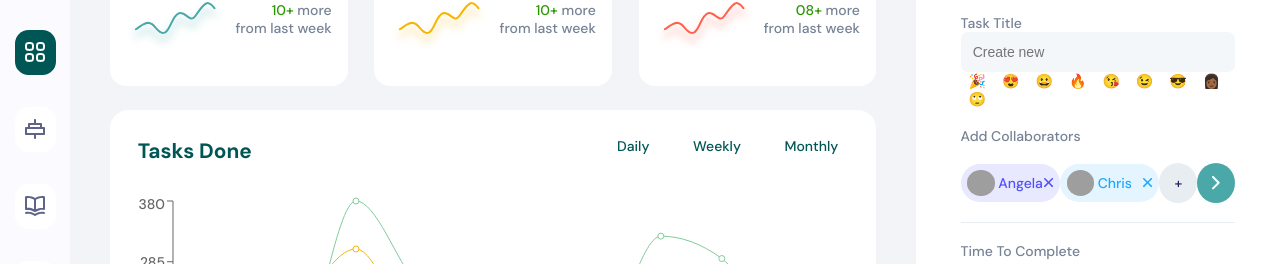
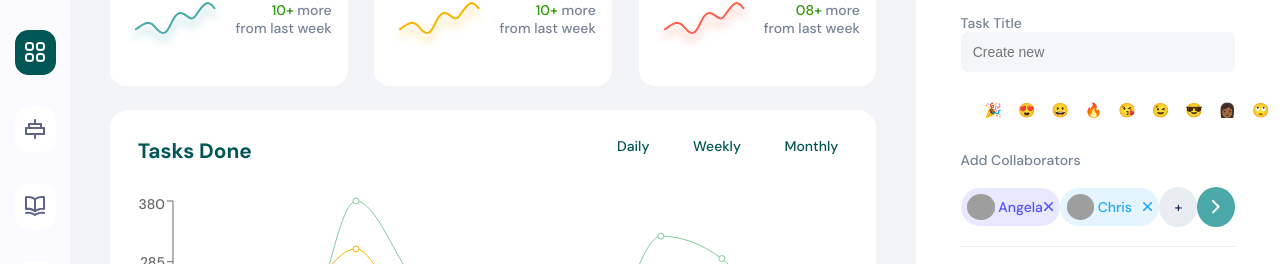
Before and after one commit to Oyinsplash/task-dashboard, a React (Create React App) app: page / in a window 1280 px wide. Shown: the part 187-451 px from the top of the page. Built offline with nearby package versions, Linux system fonts and the light colour scheme; grey boxes are pictures that could not be loaded.

Commit message:
Add emojis buttons

```diff
--- /dev/null
+++ b/src/assets/icons/next.jsx
@@ -0,0 +1,20 @@
+import React from 'react'
+
+const Next = ({fill}) => {
+  return (
+    <svg
+      width="8"
+      height="14"
+      viewBox="0 0 8 14"
+      fill="none"
+      xmlns="http://www.w3.org/2000/svg"
+    >
+      <path
+        d="M7.37079 5.9458L1.71079 0.295798C1.61783 0.20207 1.50723 0.127676 1.38537 0.0769072C1.26351 0.0261385 1.1328 0 1.00079 0C0.868781 0 0.738075 0.0261385 0.616216 0.0769072C0.494356 0.127676 0.383755 0.20207 0.290792 0.295798C0.104542 0.483161 0 0.736612 0 1.0008C0 1.26498 0.104542 1.51844 0.290792 1.7058L5.24079 6.7058L0.290792 11.6558C0.104542 11.8432 0 12.0966 0 12.3608C0 12.625 0.104542 12.8784 0.290792 13.0658C0.383407 13.1603 0.493852 13.2355 0.615727 13.287C0.737603 13.3384 0.868485 13.3652 1.00079 13.3658C1.1331 13.3652 1.26398 13.3384 1.38586 13.287C1.50773 13.2355 1.61818 13.1603 1.71079 13.0658L7.37079 7.4158C7.4723 7.32216 7.55331 7.2085 7.60871 7.08201C7.66412 6.95551 7.69273 6.8189 7.69273 6.6808C7.69273 6.5427 7.66412 6.40609 7.60871 6.27959C7.55331 6.15309 7.4723 6.03944 7.37079 5.9458Z"
+        fill={fill}
+      />
+    </svg>
+  );
+}
+
+export default Next
--- /dev/null
+++ b/src/assets/icons/prev.jsx
@@ -0,0 +1,20 @@
+import React from 'react'
+
+const Prev = ({fill}) => {
+  return (
+    <svg
+      width="8"
+      height="14"
+      viewBox="0 0 8 14"
+      fill="none"
+      xmlns="http://www.w3.org/2000/svg"
+    >
+      <path
+        d="M0.321957 8.0542L5.98196 13.7042C6.07492 13.7979 6.18552 13.8723 6.30738 13.9231C6.42924 13.9739 6.55994 14 6.69196 14C6.82397 14 6.95467 13.9739 7.07653 13.9231C7.19839 13.8723 7.30899 13.7979 7.40196 13.7042C7.58821 13.5168 7.69275 13.2634 7.69275 12.9992C7.69275 12.735 7.58821 12.4816 7.40196 12.2942L2.45196 7.2942L7.40196 2.3442C7.58821 2.15684 7.69275 1.90339 7.69275 1.6392C7.69275 1.37502 7.58821 1.12156 7.40196 0.934202C7.30934 0.839714 7.1989 0.764543 7.07702 0.713047C6.95515 0.66155 6.82426 0.634752 6.69196 0.634203C6.55965 0.634752 6.42877 0.66155 6.30689 0.713047C6.18502 0.764543 6.07457 0.839714 5.98196 0.934202L0.321957 6.5842C0.220452 6.67784 0.139444 6.79149 0.0840365 6.91799C0.028629 7.04449 2.4438e-05 7.1811 2.44259e-05 7.3192C2.44138e-05 7.4573 0.0286289 7.59391 0.0840364 7.72041C0.139444 7.84691 0.220452 7.96056 0.321957 8.0542Z"
+        fill={fill}
+      />
+    </svg>
+  );
+}
+
+export default Prev
--- a/src/components/atoms/Style.css
+++ b/src/components/atoms/Style.css
@@ -22,10 +22,10 @@
   fill: #fff;
 }
 
-.logo_wrapper svg{
- display: flex;
- flex-direction: column;
- align-items: center;
+.logo_wrapper svg {
+  display: flex;
+  flex-direction: column;
+  align-items: center;
 }
 .logo_wrapper {
   width: 100%;
@@ -128,6 +128,16 @@ tr:hover {
   background-color: #4ba8a8;
 }
 
-.emoji{
-  margin: .5rem;
+.emoji {
+  margin: 0.5rem 0.3rem;
+      padding: 0 0.2rem;
+
+  vertical-align: middle;
+  line-height: 2;
+  transition: all .5s;
 }
+
+.emoji:hover {
+  box-shadow: 0px 2px 4px rgba(248, 180, 0, 1);
+
+}
--- a/src/components/molecules/NewTask/NewTask.jsx
+++ b/src/components/molecules/NewTask/NewTask.jsx
@@ -3,7 +3,8 @@ import "./Style.css";
 import { Emoji, Input } from "../../atoms";
 import data from "../../../data/data.json";
 import CollaboratoryCard from "../CollaboratorCard/CollaboratoryCard";
-import { ReactComponent as Next } from "../../../assets/icons/next.svg";
+import Next from "../../../assets/icons/next";
+import Prev from "../../../assets/icons/prev";
 
 const initialData = {
   title: "",
@@ -61,8 +62,8 @@ function NewTask({ state, setState }) {
           onChange={handleChange}
         />
         <div className="emoji_bar">
-
           <div className="emoji_wrapper">
+            <Prev />
             <Emoji symbol="🎉" label="party popper" />
             <Emoji symbol="😍" label="Smiling Face with Heart-Eyes" />
             <Emoji symbol="😀" label="Grinning Face" />
@@ -72,6 +73,7 @@ function NewTask({ state, setState }) {
             <Emoji symbol="😎" label="Smiling Face with Sunglassesr" />
             <Emoji symbol="👩🏾" label="party popper" />
             <Emoji symbol="🙄" label=" Face with Rolling Eyes" />
+            <Next />
           </div>
         </div>
       </div>
--- a/src/components/molecules/NewTask/Style.css
+++ b/src/components/molecules/NewTask/Style.css
@@ -38,8 +38,7 @@ form button {
   border-color: transparent;
   background-color: #4ba8a8;
   color: #fff;
-    transition: all .5s;
-
+  transition: all 0.5s;
 }
 form button:disabled,
 form button[disabled] {
@@ -65,8 +64,7 @@ form button[disabled] {
   align-items: center;
   justify-content: center;
   color: #232360;
-      transition: all .5s;
-
+  transition: all 0.5s;
 }
 
 .add_collaborators .add_collaborator_btn:hover {
@@ -78,5 +76,35 @@ form button[disabled] {
 .add_collaborators .add_collaborator_next_btn {
   background-color: #4ba8a8;
   cursor: pointer;
-  color: #fff;
 }
+.add_collaborators .add_collaborator_next_btn svg {
+  fill: #fff;
+}
+.emoji_bar {
+  display: flex;
+  width: 100%;
+  justify-content: space-between;
+  align-items: center;
+  margin-top: 1rem;
+}
+
+.emoji_wrapper svg {
+  fill: #4ba8a8;
+  transition: fill .5s;
+}
+.emoji_wrapper svg:hover {
+  fill: rgba(248, 180, 0, 1);
+  cursor: pointer;
+}
+.emoji_wrapper {
+  display: flex;
+  align-items: center;
+  height: 100%;
+  width: 100%;
+}
+.emoji_wrapper svg:nth-child(1) {
+  margin-right: 1rem;
+}
+.emoji_wrapper svg:last-child {
+  margin-left: 1rem;
+}
--- a/src/components/molecules/SummaryCard/Style.css
+++ b/src/components/molecules/SummaryCard/Style.css
@@ -7,7 +7,7 @@
   transition: all .5s;
 }
 .card_wrapper:hover{
-    box-shadow: 0px 4px 8px rgba(248, 180, 0, 1);
+    box-shadow: 0px 2px 4px rgba(248, 180, 0, 1);
 
 }
 
```
Also changed, not shown: src/assets/icons/next.svg (deleted).
